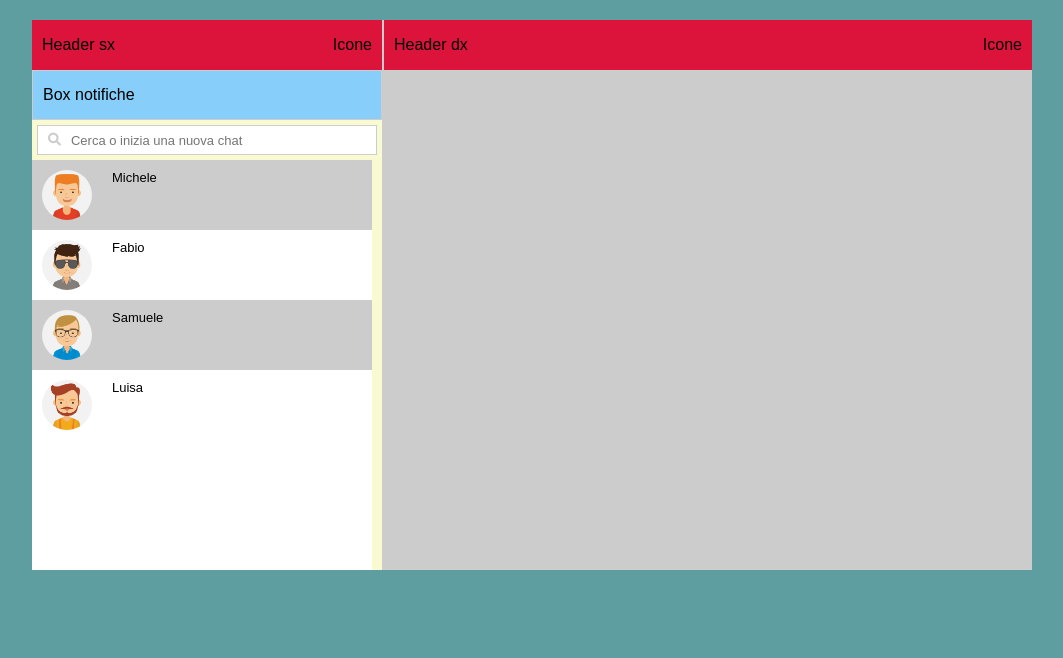
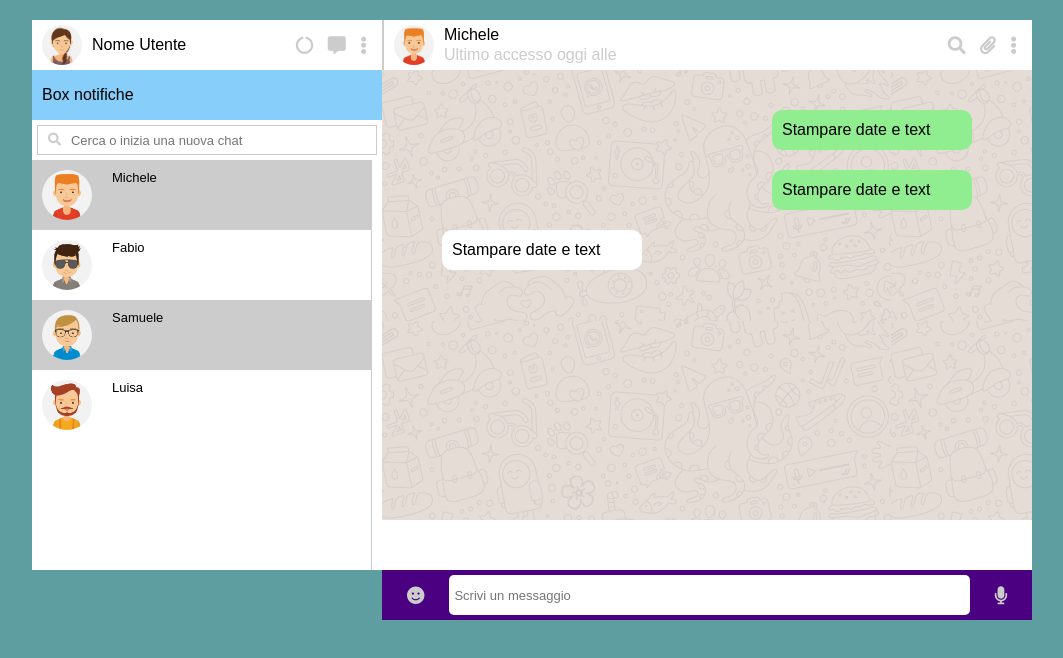
Before and after one commit to elisasalvatore/vue-boolzapp, a plain HTML site: page index.html in a window 1280 px wide. Shown: the whole page, without its empty margins (108-1171 px from the left). Drawn offline with nearby package versions, Linux system fonts and the light colour scheme.

Commit message:
Add: header details, main content || bug: footer position

```diff
--- a/css/style.css
+++ b/css/style.css
@@ -9,38 +9,77 @@ body {
     font-family: Arial, Helvetica, sans-serif;
 }
 
-#container {
+#app {
     margin: 20px auto;
     width: 1000px;
     height: 550px;
-    background-color: #ccc;
+    background-color: #fff;
+    display: flex;
+    flex-wrap: wrap;
+    justify-content: end;
+    align-items: start;
 }
 
+/* ----------------------------------- HEADER */
 header > div {
     display: flex;
     align-items: center;
     justify-content: space-between;
     height: 50px;
     padding: 0 10px;
-    background-color: crimson;
+    background-color: #fff;
 }
 
-header > div:nth-child(1) {
+/* Header di sinistra */
+header > div:first-child {
     width: 350px;
     float: left;
 }
 
-header > div:nth-child(2){
+/* Header di destra */
+header > div:last-child {
     width: 650px;
     border-left: 2px solid #ccc;
 }
 
+.fas,
+.far {
+    font-size: 18px;
+    padding: 5px;
+    color: #ccc;
+}
+
+.profile {
+    display: flex;
+    align-items: center;
+}
+
+.profile > img{
+    width: 40px;
+    height: 40px;
+    border-radius: 50px;
+    margin-right: 10px;
+}
+
+.profile:nth-child(2) {
+    display: flex;
+    flex-direction: column;
+}
+
+.mate-login {
+    padding-top: 2px;
+    color: #ccc;
+}
+
+/* ---------------------------------- SIDEBAR */
+
 .sidebar {
     width: 350px;
     height: 500px;
-    background-color: lightgoldenrodyellow;
+    float: left;
 }
 
+/* Notifiche */
 .notifications {
     width: 350px;
     height: 50px;
@@ -52,13 +91,14 @@ header > div:nth-child(2){
     display: flex;
     align-items: center;
     padding: 0 10px;
-    border: 1px solid #ccc;
 }
 
+/* Barra di ricerca */
 .search-bar {
     width: 340px;
     height: 30px;
     margin: 5px;
+    border: 1px solid #ccc;
 }
 
 .search-bar::before {
@@ -70,21 +110,24 @@ header > div:nth-child(2){
     color: #ccc;
 }
 
-.search-bar > input {
+input {
     width: 100%;
     padding: 5px;
     font-size: 13px;
     border: none;
 }
 
+.sidebar,
 .search-bar,
 .contacts-list {
     background-color: #fff;
 }
 
+/* Lista dei contatti */
 .contacts-list {
     width: 340px;
     height: 410px;
+    border-right: 1px solid #ccc;
 }
 
 li {
@@ -104,3 +147,93 @@ li > img {
     margin-right: 20px;
     border-radius: 50%;
 }
+
+/* ---------------------------------- MAIN */
+.container-chat {
+    display: flex;
+    flex-direction: column;
+    overflow-y: scroll;
+    width: 650px;
+    height: calc(500px - 50px);
+    background-image: url('../img/mine.jpg');
+    padding: 40px 60px;
+}
+
+.container-answers,
+.container-my-messages {
+    display: flex;
+    flex-direction: column;
+}
+
+.answer,
+.my-message {
+    display: flex;
+    align-items: center;
+    width: 200px;
+    height: 40px;
+    border-radius: 10px;
+    padding-left: 10px;
+    margin-bottom: 20px;
+}
+
+/* Chat a sinistra */
+.container-answers {
+    justify-content: start;
+    align-items: start;
+}
+.answer {
+    background-color: #fff;
+}
+
+/* Chat a destra */
+.container-my-messages {
+    justify-content: end;
+    align-items: end;
+}
+
+.my-message {
+    background-color: lightgreen;
+}
+
+/* ---------------------------------- FOOTER */
+footer {
+    display: flex;
+    justify-content: space-between;
+    align-items: center;
+    width: 650px;
+    height: 50px;
+    background-color: indigo;
+}
+
+footer > div:nth-child(2) {
+    /* width: calc(100% - 100px); */
+    height: 100%;
+    display: flex;
+    align-items: center;
+    justify-content: center;
+    flex-grow: 1;
+}
+
+.ft-input-message > input {
+    height: 40px;
+    padding: 5px;
+    border: none;
+    border-radius: 5px;
+}
+
+.ft-input-message::before {
+    content: '\f118';
+}
+
+.ft-input-message::after {
+    content: '\f130';
+}
+
+.ft-input-message::before,
+.ft-input-message::after {
+    font-family: "Font Awesome 5 Free";
+    font-weight: 900;
+    font-size: 18px;
+    color: #ccc;
+    padding: 20px 25px;
+}
--- a/index.html
+++ b/index.html
@@ -12,17 +12,44 @@
 </head>
 <body>
     <div id="app">
-        <div id="container">
 
         <header>
-                <div>
-                    <span>Header sx</span>
-                    <span>Icone</span>
+            <div class="hd-left">
+                <div class="profile">
+                    <img :src="userProfileInfos.avatar">
+
+                    <div class="info">
+                        <div class="user-name">{{userProfileInfos.name}}</div>
+                    </div>
                 </div>
 
-                <div>
-                    <span>Header dx</span>
-                    <span>Icone</span>
+                <div class="icons">
+                    <i class="fas fa-circle-notch"></i>
+                    <!-- unicode: \f1ce -->
+                    <i class="fas fa-comment-alt"></i>
+                    <!-- unicode: \f27a -->
+                    <i class="fas fa-ellipsis-v"></i>
+                    <!-- unicode: \f142 -->
+                </div>
+            </div>
+
+            <div class="hd-right">
+                <div class="profile">
+                    <img :src="contacts[0].avatar">
+
+                    <div class="infos">
+                        <div class="mate-name">{{contacts[0].name}}</div>
+                        <div class="mate-login">Ultimo accesso oggi alle</div>
+                    </div>
+                </div>
+
+                <span class="icons">
+                    <i class="fas fa-search"></i>
+                    <!-- unicode: \f002 -->
+                    <i class="fas fa-paperclip"></i>
+                    <!-- unicode: \f0c6 -->
+                    <i class="fas fa-ellipsis-v"></i>
+                </span>
             </div>
         </header>
 
@@ -45,9 +72,46 @@
             </div>
         </div>
 
+        <main>
+            <!-- dividere a metà il main:
+            div a sinistra classe "answer" con box di messaggistica bianco
+            div a destra classe "my-message" con box di messaggistica verde
+            * main = flex con justify-contents: space between/around -->
+            <div class="container-chat">
+                <div class="container-my-messages">
+                    <div class="my-message">
+                        Stampare date e text
+                        <!-- stampare con vue.js dell'array messages, l'elemento text e date dell'oggetto -->
                     </div>
 
+                    <div class="my-message">
+                        Stampare date e text
                     </div>
+                </div>
+
+                <div class="container-answers">
+                    <div class="answer">
+                        Stampare date e text
+                    </div>
+                </div>
+            </div>
+        </main>
+
+        <footer>
+            <div class="ft-emojy">
+
+            </div>
+
+            <div class="ft-input-message">
+                <input placeholder="Scrivi un messaggio">
+            </div>
+
+            <div class="ft-microphone">
+
+            </div>
+        </footer>
+    </div>
+
     <script src="./js/script.js"></script>
 </body>
 </html>
--- a/js/script.js
+++ b/js/script.js
@@ -87,5 +87,9 @@ new Vue({
                 ],
             },
         ],
+        userProfileInfos: {
+            name: 'Nome Utente',
+            avatar: './img/avatar_io.jpg',
+        },
     },
 });
```
Lines whose indentation alone changed are shown as unchanged.
